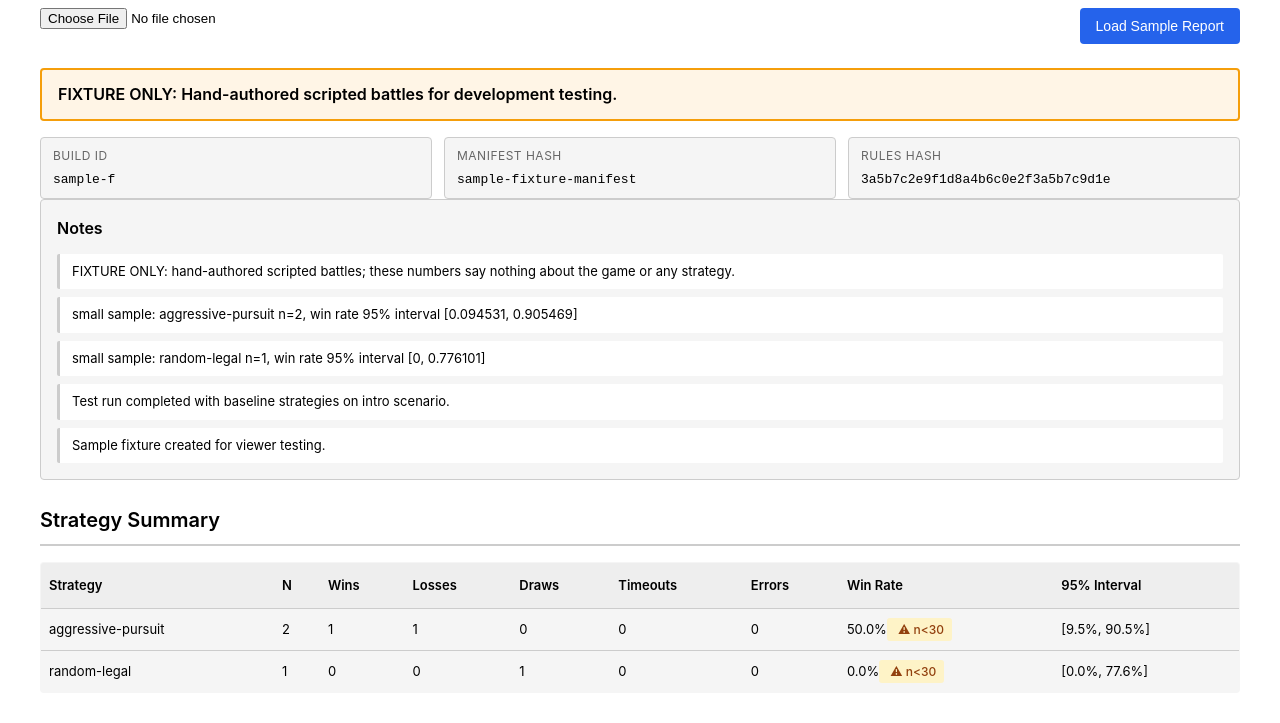
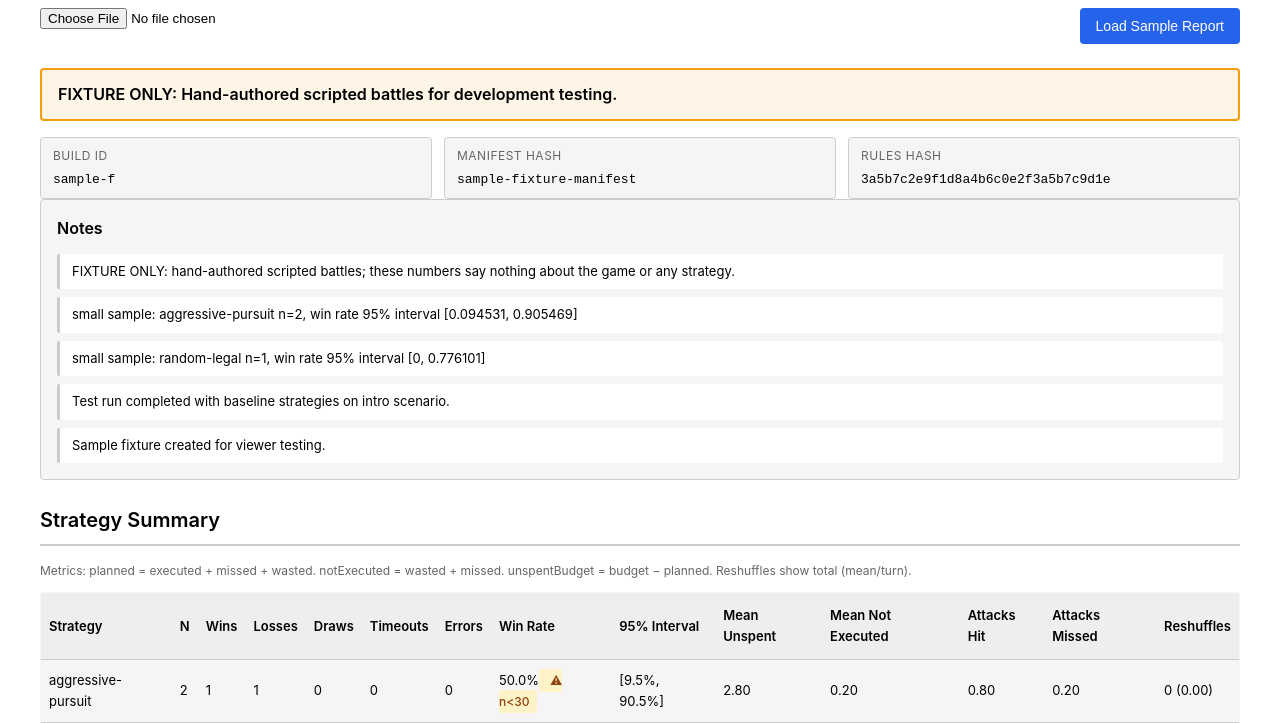
Before and after one commit to YonatanCode/pack_of_wolfs, a website: page tools/lab/viewer/index.html in a window 1280 px wide. Both pictures are taken after a click on the button "Load Sample Report". Shown: the part 77-800 px from the top of the page. Drawn offline with Linux system fonts and the light colour scheme.

Commit message:
feat: viewer replay button and new metrics Co-Authored-By: Claude Haiku 4.5 <noreply@anthropic.com>

```diff
--- a/tools/lab/viewer/index.html
+++ b/tools/lab/viewer/index.html
@@ -568,6 +568,7 @@
 
       <div class="section" id="strategySection" style="display: none;">
         <h2 class="section-title">Strategy Summary</h2>
+        <div id="metricsLegend" class="metrics-legend" style="font-size: 12px; color: var(--text-secondary); margin-bottom: 12px; line-height: 1.5;"></div>
         <table class="strategy-table" id="strategyTable">
           <thead>
             <tr>
@@ -580,6 +581,11 @@
               <th>Errors</th>
               <th>Win Rate</th>
               <th>95% Interval</th>
+              <th>Mean Unspent</th>
+              <th>Mean Not Executed</th>
+              <th>Attacks Hit</th>
+              <th>Attacks Missed</th>
+              <th>Reshuffles</th>
             </tr>
           </thead>
           <tbody id="strategyTableBody"></tbody>
@@ -614,6 +620,14 @@
     const strategyFilter = document.getElementById('strategyFilter');
 
     let currentReport = null;
+
+    // Base64url encoding (RFC 4648 without padding)
+    function toBase64Url(data) {
+      const json = JSON.stringify(data);
+      const bytes = new TextEncoder().encode(json);
+      const binary = String.fromCharCode.apply(null, bytes);
+      return btoa(binary).replace(/\+/g, '-').replace(/\//g, '_').replace(/=/g, '');
+    }
 
     function showError(message) {
       errorContainer.innerHTML = '';
@@ -725,6 +739,13 @@
           strategyFilter.appendChild(opt);
         });
 
+        // Add legend
+        const legendDiv = document.getElementById('metricsLegend');
+        legendDiv.innerHTML = '';
+        const legend = document.createElement('div');
+        legend.textContent = 'Metrics: planned = executed + missed + wasted. notExecuted = wasted + missed. unspentBudget = budget − planned. Reshuffles show total (mean/turn).';
+        legendDiv.appendChild(legend);
+
         strategies.forEach(strategy => {
           const s = report.summary[strategy];
           const row = document.createElement('tr');
@@ -771,13 +792,36 @@
           intervalCell.textContent = `[${(s.winRateWilson95[0] * 100).toFixed(1)}%, ${(s.winRateWilson95[1] * 100).toFixed(1)}%]`;
           row.appendChild(intervalCell);
 
+          // New L3 metrics
+          const unspentCell = document.createElement('td');
+          unspentCell.textContent = s.meanUnspentBudget !== null ? s.meanUnspentBudget.toFixed(2) : 'N/A';
+          row.appendChild(unspentCell);
+
+          const notExecutedCell = document.createElement('td');
+          notExecutedCell.textContent = s.meanNotExecuted !== null ? s.meanNotExecuted.toFixed(2) : 'N/A';
+          row.appendChild(notExecutedCell);
+
+          const hitCell = document.createElement('td');
+          hitCell.textContent = s.meanAttacksHit !== null ? s.meanAttacksHit.toFixed(2) : 'N/A';
+          row.appendChild(hitCell);
+
+          const missedCell = document.createElement('td');
+          missedCell.textContent = s.meanAttacksMissed !== null ? s.meanAttacksMissed.toFixed(2) : 'N/A';
+          row.appendChild(missedCell);
+
+          const reshufflesCell = document.createElement('td');
+          const reshuffleText = s.reshuffles !== undefined && s.meanReshuffles !== null ?
+            `${s.reshuffles} (${s.meanReshuffles.toFixed(2)})` : 'N/A';
+          reshufflesCell.textContent = reshuffleText;
+          row.appendChild(reshufflesCell);
+
           strategyTableBody.appendChild(row);
 
           // Add error warning if errors > 0
           if (s.errors > 0) {
             const warningRow = document.createElement('tr');
             const warningCell = document.createElement('td');
-            warningCell.colSpan = 9;
+            warningCell.colSpan = 14;
             const warningDiv = document.createElement('div');
             warningDiv.className = 'error-warning';
             warningDiv.textContent = `⚠️ ${s.errors} error(s) – errors count as non-wins and lower the win rate`;
@@ -911,6 +955,28 @@
         const actionValue = document.createElement('div');
         actionValue.className = 'battle-header-value';
         actionValue.appendChild(replayLink);
+
+        // Watch replay link if payload available
+        if (battle.replay.payload) {
+          actionValue.appendChild(document.createTextNode(' '));
+          const watchReplayLink = document.createElement('a');
+          watchReplayLink.className = 'replay-link';
+          watchReplayLink.textContent = 'Watch replay';
+          const encoded = toBase64Url(battle.replay.payload);
+          watchReplayLink.href = 'http://localhost:4173/?replay=1#r=' + encoded;
+          watchReplayLink.target = '_blank';
+          watchReplayLink.rel = 'noopener noreferrer';
+          watchReplayLink.title = 'Replays the recorded orders and animations';
+          actionValue.appendChild(watchReplayLink);
+        } else if (battle.replay.payloadNote) {
+          actionValue.appendChild(document.createTextNode(' '));
+          const unavail = document.createElement('span');
+          unavail.style.color = 'var(--text-secondary)';
+          unavail.style.fontSize = '12px';
+          unavail.textContent = battle.replay.payloadNote;
+          actionValue.appendChild(unavail);
+        }
+
         actionDiv.appendChild(actionLabel);
         actionDiv.appendChild(actionValue);
         header.appendChild(actionDiv);
@@ -937,7 +1003,7 @@
           const thead = document.createElement('thead');
           const headerRow = document.createElement('tr');
 
-          const headers = ['Turn', 'Budget', 'Planned', 'Executed', 'Wasted'];
+          const headers = ['Turn', 'Budget', 'Planned', 'Executed', 'Wasted', 'Unspent', 'Not Exec', 'Hit', 'Missed', 'Steps', 'Reshuffle'];
           headers.forEach(h => {
             const th = document.createElement('th');
             th.textContent = h;
@@ -969,6 +1035,41 @@
             const wastedCell = document.createElement('td');
             wastedCell.textContent = turn.wasted;
             row.appendChild(wastedCell);
+
+            // L3 fields
+            const unspentCell = document.createElement('td');
+            unspentCell.textContent = turn.unspentBudget !== undefined ? turn.unspentBudget : '–';
+            row.appendChild(unspentCell);
+
+            const notExecCell = document.createElement('td');
+            notExecCell.textContent = turn.notExecuted !== undefined ? turn.notExecuted : '–';
+            row.appendChild(notExecCell);
+
+            const hitCell = document.createElement('td');
+            hitCell.textContent = turn.attacksHit !== undefined ? turn.attacksHit : '–';
+            row.appendChild(hitCell);
+
+            const missedCell = document.createElement('td');
+            missedCell.textContent = turn.attacksMissed !== undefined ? turn.attacksMissed : '–';
+            row.appendChild(missedCell);
+
+            const stepsCell = document.createElement('td');
+            if (turn.steps !== undefined && Array.isArray(turn.steps)) {
+              let stepStr = '';
+              turn.steps.forEach((step, idx) => {
+                if (Array.isArray(step) && step.some(o => o && o.reshuffle)) {
+                  stepStr = 'reshuffle';
+                }
+              });
+              stepsCell.textContent = stepStr || turn.steps.length;
+            } else {
+              stepsCell.textContent = '–';
+            }
+            row.appendChild(stepsCell);
+
+            const reshuffleCell = document.createElement('td');
+            reshuffleCell.textContent = turn.reshuffles !== undefined ? turn.reshuffles : '–';
+            row.appendChild(reshuffleCell);
 
             tbody.appendChild(row);
           });
--- a/tools/lab/viewer/sample-report.json
+++ b/tools/lab/viewer/sample-report.json
@@ -24,21 +24,39 @@
           "budget": 5,
           "planned": 2,
           "executed": 2,
-          "wasted": 0
+          "wasted": 0,
+          "unspentBudget": 3,
+          "notExecuted": 0,
+          "attacksHit": 1,
+          "attacksMissed": 0,
+          "steps": [[{"action": "Move", "unit": "P1"}, {"action": "Attack", "unit": "P1"}]],
+          "reshuffles": 0
         },
         {
           "turn": 2,
           "budget": 5,
           "planned": 3,
           "executed": 3,
-          "wasted": 0
+          "wasted": 0,
+          "unspentBudget": 2,
+          "notExecuted": 0,
+          "attacksHit": 2,
+          "attacksMissed": 0,
+          "steps": [[{"action": "Attack", "unit": "P1"}, {"action": "Move", "unit": "P1"}, {"action": "Attack", "unit": "P2"}]],
+          "reshuffles": 0
         },
         {
           "turn": 3,
           "budget": 5,
           "planned": 2,
           "executed": 2,
-          "wasted": 0
+          "wasted": 0,
+          "unspentBudget": 3,
+          "notExecuted": 0,
+          "attacksHit": 1,
+          "attacksMissed": 0,
+          "steps": [[{"action": "Move", "unit": "P1"}, {"action": "Attack", "unit": "P1"}]],
+          "reshuffles": 0
         }
       ],
       "orders": [
@@ -52,7 +70,9 @@
           [{"action": "Move", "unit": "P1"}, {"action": "Attack", "unit": "P1"}],
           [{"action": "Attack", "unit": "P1"}, {"action": "Move", "unit": "P1"}, {"action": "Attack", "unit": "P2"}],
           [{"action": "Move", "unit": "P1"}, {"action": "Attack", "unit": "P1"}]
-        ]
+        ],
+        "payload": null,
+        "payloadNote": "Replay unavailable: sample fixture for testing"
       }
     },
     {
@@ -74,14 +94,26 @@
           "budget": 5,
           "planned": 2,
           "executed": 2,
-          "wasted": 0
+          "wasted": 0,
+          "unspentBudget": 3,
+          "notExecuted": 0,
+          "attacksHit": 1,
+          "attacksMissed": 0,
+          "steps": [[{"action": "Move", "unit": "P1"}, {"action": "Attack", "unit": "P1"}]],
+          "reshuffles": 0
         },
         {
           "turn": 2,
           "budget": 5,
           "planned": 2,
           "executed": 1,
-          "wasted": 1
+          "wasted": 1,
+          "unspentBudget": 3,
+          "notExecuted": 1,
+          "attacksHit": 0,
+          "attacksMissed": 1,
+          "steps": [[{"action": "Attack", "unit": "P1"}]],
+          "reshuffles": 0
         }
       ],
       "orders": [
@@ -93,7 +125,9 @@
         "orders": [
           [{"action": "Move", "unit": "P1"}, {"action": "Attack", "unit": "P1"}],
           [{"action": "Attack", "unit": "P1"}]
-        ]
+        ],
+        "payload": null,
+        "payloadNote": "Replay unavailable: sample fixture for testing"
       }
     },
     {
@@ -115,14 +149,26 @@
           "budget": 5,
           "planned": 1,
           "executed": 1,
-          "wasted": 0
+          "wasted": 0,
+          "unspentBudget": 4,
+          "notExecuted": 0,
+          "attacksHit": 0,
+          "attacksMissed": 0,
+          "steps": [[{"action": "Move", "unit": "P1"}]],
+          "reshuffles": 0
         },
         {
           "turn": 2,
           "budget": 5,
           "planned": 2,
           "executed": 2,
-          "wasted": 0
+          "wasted": 0,
+          "unspentBudget": 3,
+          "notExecuted": 0,
+          "attacksHit": 0,
+          "attacksMissed": 0,
+          "steps": [[{"action": "Move", "unit": "P1"}, {"action": "Move", "unit": "P2"}]],
+          "reshuffles": 0
         }
       ],
       "orders": [
@@ -134,7 +180,9 @@
         "orders": [
           [{"action": "Move", "unit": "P1"}],
           [{"action": "Move", "unit": "P1"}, {"action": "Move", "unit": "P2"}]
-        ]
+        ],
+        "payload": null,
+        "payloadNote": "Replay unavailable: sample fixture for testing"
       }
     }
   ],
@@ -153,6 +201,13 @@
       "meanPlanned": 2.25,
       "meanExecuted": 2.25,
       "meanWasted": 0.25,
+      "turnSlots": 5,
+      "meanUnspentBudget": 2.8,
+      "meanNotExecuted": 0.2,
+      "meanAttacksHit": 0.8,
+      "meanAttacksMissed": 0.2,
+      "reshuffles": 0,
+      "meanReshuffles": 0,
       "fixtureOnly": true
     },
     "random-legal": {
@@ -169,6 +224,13 @@
       "meanPlanned": 1.5,
       "meanExecuted": 1.5,
       "meanWasted": 0,
+      "turnSlots": 2,
+      "meanUnspentBudget": 3.5,
+      "meanNotExecuted": 0,
+      "meanAttacksHit": 0,
+      "meanAttacksMissed": 0,
+      "reshuffles": 0,
+      "meanReshuffles": 0,
       "fixtureOnly": true
     }
   },
```
